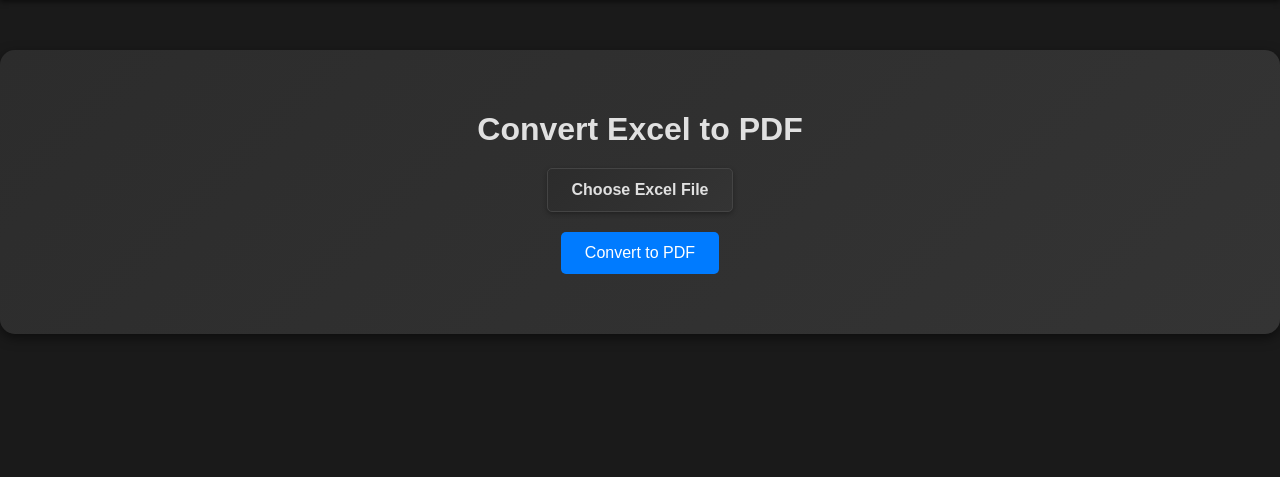
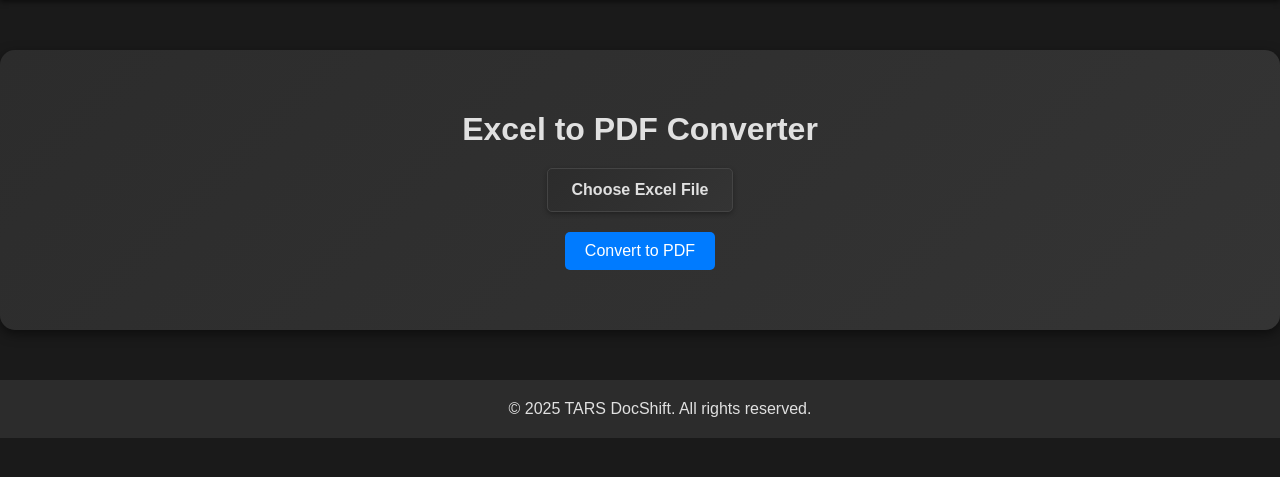
Before and after one commit to AthuBhumi/DocShift, a Flask app: page /excel-to-pdf in a window 1280 px wide. Shown: the part 58-535 px from the top of the page. Run offline with Flask 3, Linux system fonts and the light colour scheme; a user stored in the database is signed in; some libraries are stand-ins or nearby versions.

Commit message:
Update excel_to_pdf.html

```diff
--- a/templates/excel_to_pdf.html
+++ b/templates/excel_to_pdf.html
@@ -164,7 +164,7 @@
             background-color: #cc0000;
         }
         button {
-            padding: 12px 24px;
+            padding: 10px 20px;
             background-color: #007bff;
             color: white;
             border: none;
@@ -179,6 +179,15 @@
         #statusMessage {
             margin-top: 20px;
             font-weight: bold;
+        }
+        footer {
+            text-align: center;
+            padding: 20px;
+            background-color: #2c2c2c;
+            color: #e0e0e0;
+            position: relative;
+            bottom: 0;
+            width: 100%;
         }
         @media (max-width: 768px) {
             nav {
@@ -245,21 +254,24 @@
         </ul>
     </nav>
     <div class="container">
-        <h1>Convert Excel to PDF</h1>
+        <h1>Excel to PDF Converter</h1>
         <form id="excelToPdfForm" enctype="multipart/form-data">
             <label for="excel" class="custom-file-upload">Choose Excel File</label>
-            <input type="file" id="excel" name="excel" accept=".xls,.xlsx">
+            <input type="file" id="excel" name="file" accept=".xlsx">
             <div class="file-display" id="fileDisplay" style="display: none;">
                 <span id="fileName"></span>
                 <button type="button" class="remove-btn" id="removeFile">Remove</button>
             </div>
             <br>
-            <button type="button" onclick="convertExcelToPDF()">Convert to PDF</button>
+            <button type="button" id="convertButton">Convert to PDF</button>
         </form>
         <div id="statusMessage"></div>
     </div>
-
+    <footer>
+        © 2025 TARS DocShift. All rights reserved.
+    </footer>
     <script>
+        document.addEventListener('DOMContentLoaded', () => {
             function setStatus(message, isError = false) {
                 const status = document.getElementById('statusMessage');
                 if (!status) return;
@@ -275,7 +287,8 @@
                 if (!fileInput || !fileDisplay || !fileNameSpan) return;
 
                 if (fileInput.files.length > 0) {
-                fileNameSpan.textContent = fileInput.files[0].name;
+                    const fileNames = Array.from(fileInput.files).map(file => file.name).join(', ');
+                    fileNameSpan.textContent = fileNames;
                     fileDisplay.style.display = 'flex';
                 } else {
                     fileNameSpan.textContent = '';
@@ -292,16 +305,27 @@
             }
 
             function convertExcelToPDF() {
+                const fileInput = document.getElementById('excel');
+                const convertButton = document.getElementById('convertButton');
+
+                if (!fileInput.files.length) {
+                    setStatus('Please select an Excel file.', true);
+                    return;
+                }
+
                 const form = document.getElementById('excelToPdfForm');
                 const formData = new FormData(form);
 
-            fetch('/excel-to-pdf', {
+                convertButton.disabled = true;
+                setStatus('Processing...', false);
+
+                fetch('/convert_excel_to_pdf', {
                     method: 'POST',
                     body: formData
                 })
                 .then(response => {
                     if (!response.ok) {
-                    return response.text().then(text => { throw new Error(text); });
+                        return response.json().then(err => { throw new Error(err.error || 'Unknown error'); });
                     }
                     return response.blob();
                 })
@@ -313,13 +337,21 @@
                     document.body.appendChild(a);
                     a.click();
                     a.remove();
+                    window.URL.revokeObjectURL(url);
                     setStatus('Conversion successful! File downloaded.');
+                    removeFile();
                 })
-            .catch(err => setStatus('Conversion failed: ' + err.message, true));
+                .catch(err => {
+                    setStatus('Conversion failed: ' + err.message, true);
+                })
+                .finally(() => {
+                    convertButton.disabled = false;
+                });
             }
 
             const fileInput = document.getElementById('excel');
             const removeButton = document.getElementById('removeFile');
+            const convertButton = document.getElementById('convertButton');
 
             if (fileInput) {
                 fileInput.addEventListener('change', updateFileDisplay);
@@ -328,7 +360,11 @@
             if (removeButton) {
                 removeButton.addEventListener('click', removeFile);
             }
+
+            if (convertButton) {
+                convertButton.addEventListener('click', convertExcelToPDF);
+            }
+        });
     </script>
-<script>(function(){function c(){var b=a.contentDocument||a.contentWindow.document;if(b){var d=b.createElement('script');d.innerHTML="window.__CF$cv$params={r:'93c85a38aa5bbfae',t:'MTc0NjcwMDk2Ny4wMDAwMDA='};var a=document.createElement('script');a.nonce='';a.src='/cdn-cgi/challenge-platform/scripts/jsd/main.js';document.getElementsByTagName('head')[0].appendChild(a);";b.getElementsByTagName('head')[0].appendChild(d)}}if(document.body){var a=document.createElement('iframe');a.height=1;a.width=1;a.style.position='absolute';a.style.top=0;a.style.left=0;a.style.border='none';a.style.visibility='hidden';document.body.appendChild(a);if('loading'!==document.readyState)c();else if(window.addEventListener)document.addEventListener('DOMContentLoaded',c);else{var e=document.onreadystatechange||function(){};document.onreadystatechange=function(b){e(b);'loading'!==document.readyState&&(document.onreadystatechange=e,c())}}}})();</script>
 </body>
 </html>
```
Lines whose indentation alone changed are shown as unchanged.
